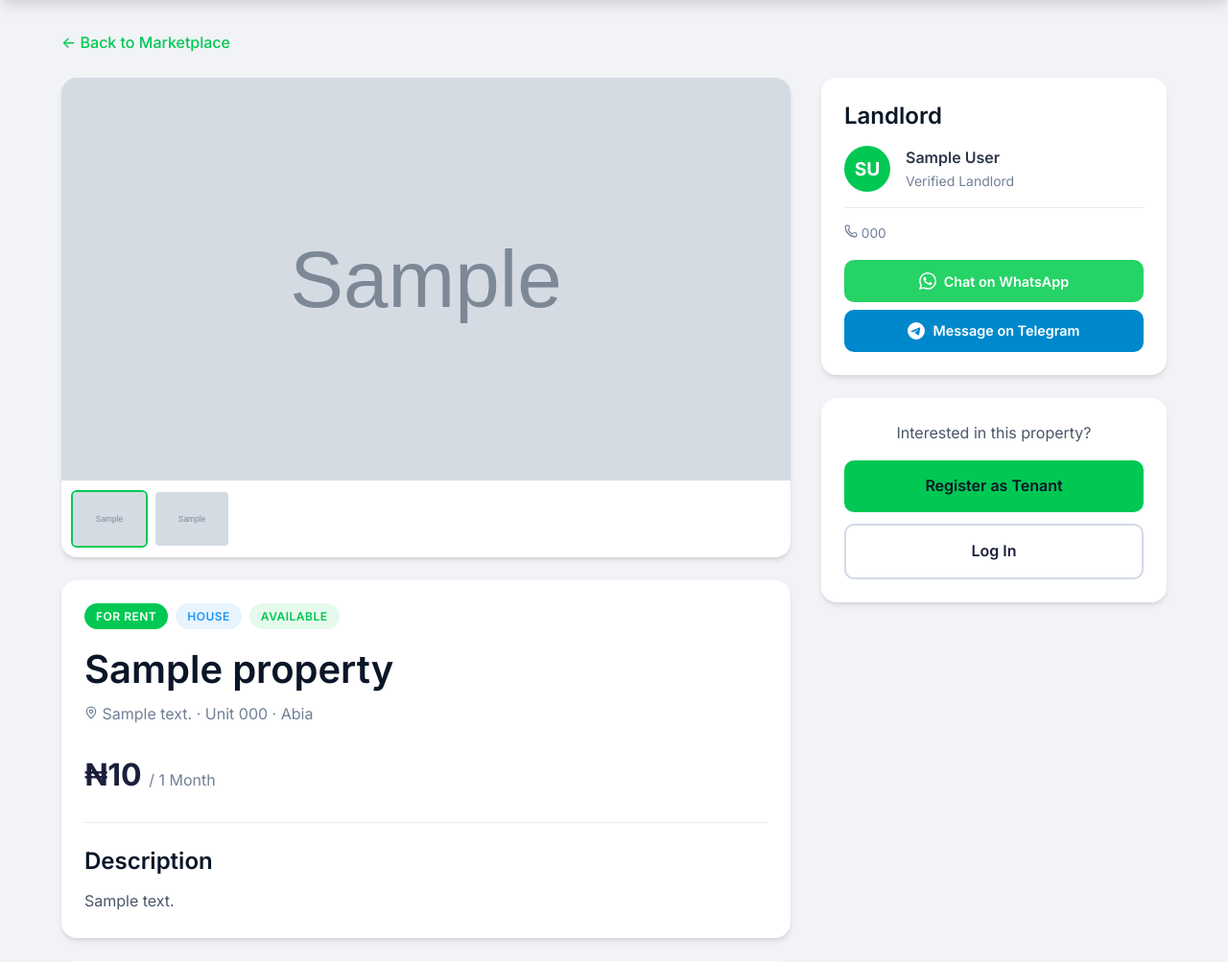
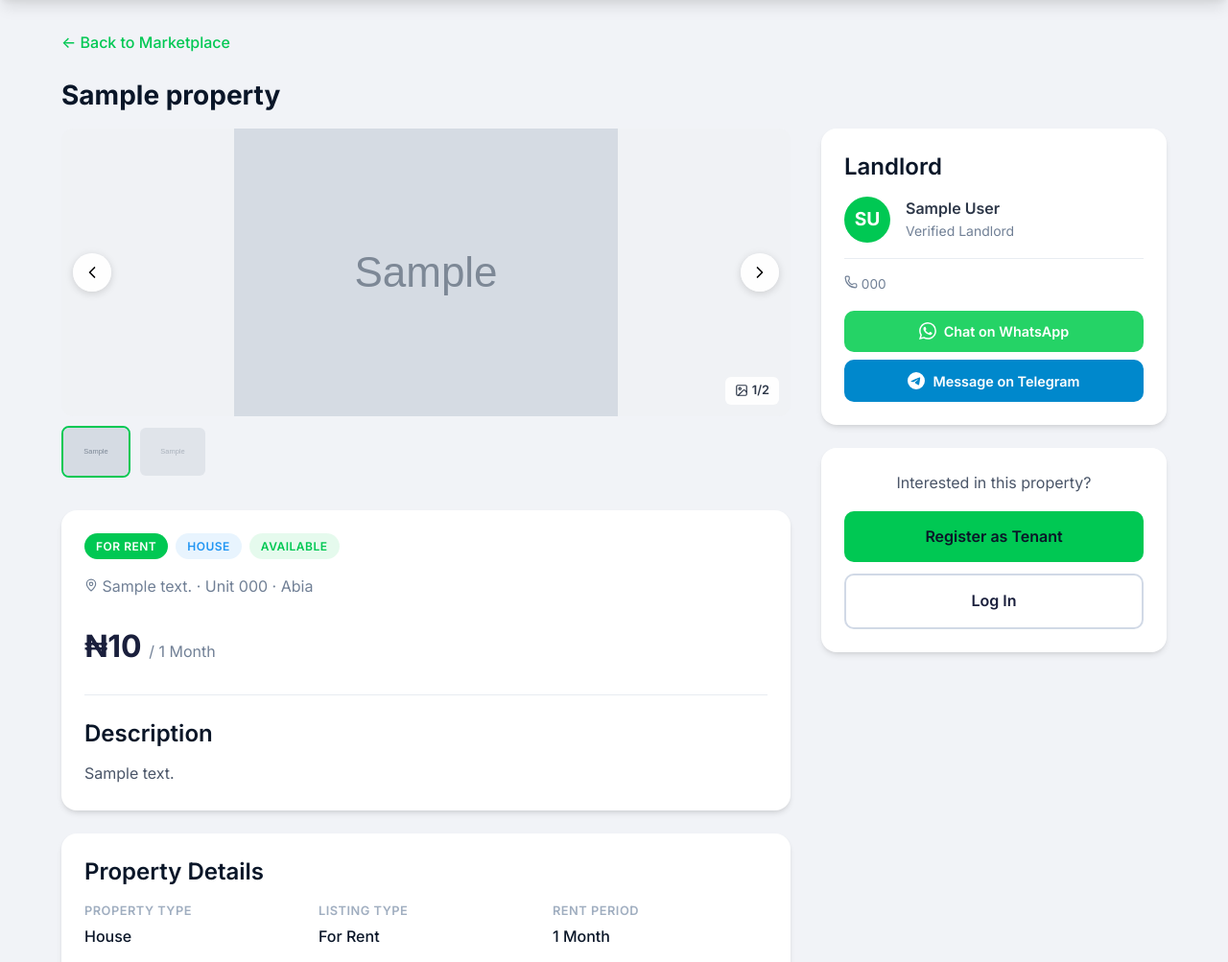
Before and after one commit to TammyAminigo/PRAMMS, a Django app: page /properties/marketplace/1/ in a window 1280 px wide. Shown: the part 82-1085 px from the top of the page at 96% size. Run offline with Django 5.2, Linux system fonts and the light colour scheme; tables that the repository leaves empty hold one stand-in row (values such as "Sample post"); grey boxes marked "Sample" are stand-in pictures.

Commit message:
Style property photos as contained/centered with light background
- Marketplace detail: photo contained inside light gray box, not stretched
- Property detail (landlord): same contained photo style
- Both match reference design with centered image and object-fit: contain
- Added photo counter badge and prev/next arrows to marketplace gallery

```diff
--- a/templates/properties/marketplace_detail.html
+++ b/templates/properties/marketplace_detail.html
@@ -11,39 +11,60 @@
             <a href="{% url 'marketplace_list' %}" style="color: var(--accent); font-weight: 500;">← Back to Marketplace</a>
         </div>
 
+        <!-- Property Title -->
+        <h1 style="margin-bottom: 1rem; font-size: 1.75rem; font-weight: 700;">{{ property.name }}</h1>
+
         <div class="property-detail-grid">
             <!-- Main Content -->
             <div class="property-detail-main">
 
                 <!-- Photo Gallery -->
                 {% if property.photo or additional_images %}
-                <div class="card" style="margin-bottom: 1.5rem; padding: 0; overflow: hidden;">
-                    {% if property.photo %}
-                    <div style="position: relative; width: 100%; max-height: 420px; overflow: hidden;">
-                        <img src="{{ property.photo.url }}" alt="{{ property.name }}" id="mainPhoto" style="width: 100%; height: 420px; object-fit: cover; display: block; border-radius: 12px 12px 0 0;">
+                <div class="photo-gallery-wrapper">
+                    <div class="photo-gallery-main">
+                        {% if property.photo %}
+                        <img src="{{ property.photo.url }}" alt="{{ property.name }}" id="mainPhoto" class="gallery-main-img">
+                        {% endif %}
+
+                        {% if additional_images %}
+                        <!-- Nav Arrows -->
+                        <button class="gallery-nav gallery-nav-prev" onclick="galleryPrev()" id="galleryPrev">
+                            <i data-lucide="chevron-left" style="width: 20px; height: 20px;"></i>
+                        </button>
+                        <button class="gallery-nav gallery-nav-next" onclick="galleryNext()" id="galleryNext">
+                            <i data-lucide="chevron-right" style="width: 20px; height: 20px;"></i>
+                        </button>
+                        {% endif %}
+
+                        <!-- Photo Counter -->
+                        {% if additional_images %}
+                        <div class="gallery-counter">
+                            <i data-lucide="image" style="width: 14px; height: 14px;"></i>
+                            <span id="photoCounter">1/{{ additional_images.count|add:1 }}</span>
+                        </div>
+                        {% endif %}
                     </div>
-                    {% endif %}
+
                     {% if additional_images %}
-                    <div style="display: flex; gap: 6px; padding: 10px; overflow-x: auto; background: var(--gray-50);">
+                    <div class="gallery-thumbnails">
                         {% if property.photo %}
-                        <img src="{{ property.photo.url }}" alt="Main" onclick="document.getElementById('mainPhoto').src=this.src" style="width: 80px; height: 60px; object-fit: cover; border-radius: 6px; cursor: pointer; border: 2px solid var(--accent); flex-shrink: 0;">
+                        <img src="{{ property.photo.url }}" alt="Main" class="gallery-thumb active" onclick="selectPhoto(this, 0)">
                         {% endif %}
                         {% for img in additional_images %}
-                        <img src="{{ img.image.url }}" alt="{{ img.caption|default:'Photo' }}" onclick="document.getElementById('mainPhoto').src=this.src" style="width: 80px; height: 60px; object-fit: cover; border-radius: 6px; cursor: pointer; border: 2px solid transparent; flex-shrink: 0;" onmouseover="this.style.borderColor='var(--accent)'" onmouseout="this.style.borderColor='transparent'">
+                        <img src="{{ img.image.url }}" alt="{{ img.caption|default:'Photo' }}" class="gallery-thumb" onclick="selectPhoto(this, {{ forloop.counter }})">
                         {% endfor %}
                     </div>
                     {% endif %}
                 </div>
                 {% endif %}
 
-                <!-- Property Header -->
+                <!-- Property Info Card -->
                 <div class="card" style="margin-bottom: 1.5rem;">
                     <div style="display: flex; gap: 8px; margin-bottom: 1rem; flex-wrap: wrap;">
                         <span class="badge badge-success" style="background: var(--accent); color: white;">{{ property.get_listing_type_display }}</span>
                         <span class="badge badge-info">{{ property.get_property_type_display }}</span>
                         <span class="badge badge-success">Available</span>
                     </div>
-                    <h1 style="margin-bottom: 0.5rem;">{{ property.name }}</h1>
                     <p style="color: var(--gray-500); font-size: 1rem; margin-bottom: 1.5rem;"><i data-lucide="map-pin" class="icon-xs"></i> {{ property.address }}{% if property.unit_number %} · Unit {{ property.unit_number }}{% endif %} · {{ property.get_state_display }}</p>
 
                     <div class="rent" style="font-size: 2rem; font-weight: 700; color: var(--primary); margin-bottom: 1.5rem;">
@@ -129,7 +150,6 @@
                         </div>
                     </div>
 
-                    <!-- Contact Info -->
                     {% if property.landlord.phone %}
                     <div style="margin-top: 1rem; padding-top: 1rem; border-top: 1px solid var(--gray-200);">
                         <p style="font-size: 0.85rem; color: var(--gray-500); margin-bottom: 0.5rem;">
@@ -143,7 +163,6 @@
                     </div>
                     {% endif %}
 
-                    <!-- WhatsApp & Telegram -->
                     {% if property.landlord.whatsapp_number or property.landlord.telegram_username %}
                     <div style="display: flex; flex-direction: column; gap: 0.5rem; margin-top: 1rem;">
                         {% if property.landlord.whatsapp_number %}
@@ -192,3 +211,156 @@
     </div>
 </section>
 {% endblock %}
+
+{% block extra_css %}
+<style>
+    .photo-gallery-wrapper {
+        margin-bottom: 1.5rem;
+    }
+
+    .photo-gallery-main {
+        position: relative;
+        background: #f0f2f5;
+        border-radius: 12px;
+        overflow: hidden;
+        display: flex;
+        align-items: center;
+        justify-content: center;
+        min-height: 300px;
+        max-height: 480px;
+    }
+
+    .gallery-main-img {
+        display: block;
+        max-width: 100%;
+        max-height: 480px;
+        width: auto;
+        height: auto;
+        object-fit: contain;
+        margin: 0 auto;
+    }
+
+    .gallery-nav {
+        position: absolute;
+        top: 50%;
+        transform: translateY(-50%);
+        width: 40px;
+        height: 40px;
+        border-radius: 50%;
+        background: rgba(255,255,255,0.9);
+        border: none;
+        cursor: pointer;
+        display: flex;
+        align-items: center;
+        justify-content: center;
+        box-shadow: 0 2px 8px rgba(0,0,0,0.15);
+        transition: background 0.2s;
+        z-index: 2;
+    }
+
+    .gallery-nav:hover {
+        background: white;
+    }
+
+    .gallery-nav-prev { left: 12px; }
+    .gallery-nav-next { right: 12px; }
+
+    .gallery-counter {
+        position: absolute;
+        bottom: 12px;
+        right: 12px;
+        background: rgba(255,255,255,0.9);
+        padding: 4px 10px;
+        border-radius: 6px;
+        font-size: 0.8rem;
+        font-weight: 600;
+        display: flex;
+        align-items: center;
+        gap: 4px;
+        z-index: 2;
+    }
+
+    .gallery-thumbnails {
+        display: flex;
+        gap: 8px;
+        padding: 10px 0;
+        overflow-x: auto;
+    }
+
+    .gallery-thumb {
+        width: 72px;
+        height: 54px;
+        object-fit: cover;
+        border-radius: 8px;
+        cursor: pointer;
+        border: 2px solid transparent;
+        opacity: 0.6;
+        transition: all 0.2s;
+        flex-shrink: 0;
+    }
+
+    .gallery-thumb:hover,
+    .gallery-thumb.active {
+        opacity: 1;
+        border-color: var(--accent);
+    }
+</style>
+{% endblock %}
+
+{% block extra_js %}
+<script>
+    var galleryImages = [];
+    var currentIndex = 0;
+
+    document.addEventListener('DOMContentLoaded', function() {
+        var thumbs = document.querySelectorAll('.gallery-thumb');
+        thumbs.forEach(function(t) {
+            galleryImages.push(t.src);
+        });
+        if (galleryImages.length === 0) {
+            var mainImg = document.getElementById('mainPhoto');
+            if (mainImg) galleryImages.push(mainImg.src);
+        }
+    });
+
+    function selectPhoto(thumb, index) {
+        currentIndex = index;
+        document.getElementById('mainPhoto').src = thumb.src;
+        document.querySelectorAll('.gallery-thumb').forEach(function(t) {
+            t.classList.remove('active');
+        });
+        thumb.classList.add('active');
+        updateCounter();
+    }
+
+    function galleryPrev() {
+        if (galleryImages.length === 0) return;
+        currentIndex = (currentIndex - 1 + galleryImages.length) % galleryImages.length;
+        document.getElementById('mainPhoto').src = galleryImages[currentIndex];
+        updateThumbs();
+        updateCounter();
+    }
+
+    function galleryNext() {
+        if (galleryImages.length === 0) return;
+        currentIndex = (currentIndex + 1) % galleryImages.length;
+        document.getElementById('mainPhoto').src = galleryImages[currentIndex];
+        updateThumbs();
+        updateCounter();
+    }
+
+    function updateThumbs() {
+        var thumbs = document.querySelectorAll('.gallery-thumb');
+        thumbs.forEach(function(t, i) {
+            t.classList.toggle('active', i === currentIndex);
+        });
+    }
+
+    function updateCounter() {
+        var counter = document.getElementById('photoCounter');
+        if (counter) {
+            counter.textContent = (currentIndex + 1) + '/' + galleryImages.length;
+        }
+    }
+</script>
+{% endblock %}
--- a/templates/properties/property_detail.html
+++ b/templates/properties/property_detail.html
@@ -18,8 +18,8 @@
 
     <!-- Property Photo -->
     {% if property.photo %}
-    <div class="card" style="margin-bottom: 1.5rem; padding: 0; overflow: hidden;">
-        <img src="{{ property.photo.url }}" alt="{{ property.name }}" style="width: 100%; max-height: 380px; object-fit: cover; display: block; border-radius: 12px;">
+    <div style="margin-bottom: 1.5rem; background: #f0f2f5; border-radius: 12px; overflow: hidden; display: flex; align-items: center; justify-content: center; min-height: 250px; max-height: 420px;">
+        <img src="{{ property.photo.url }}" alt="{{ property.name }}" style="display: block; max-width: 100%; max-height: 420px; width: auto; height: auto; object-fit: contain; margin: 0 auto;">
     </div>
     {% endif %}
 
```
